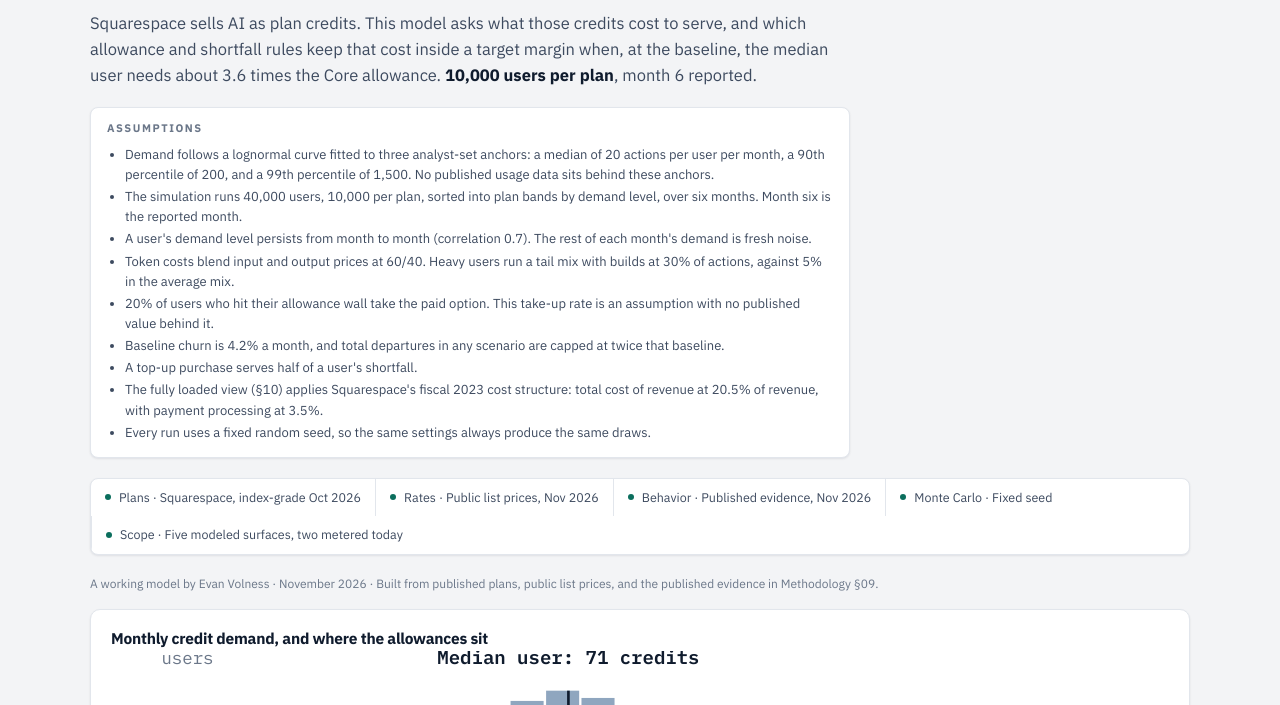
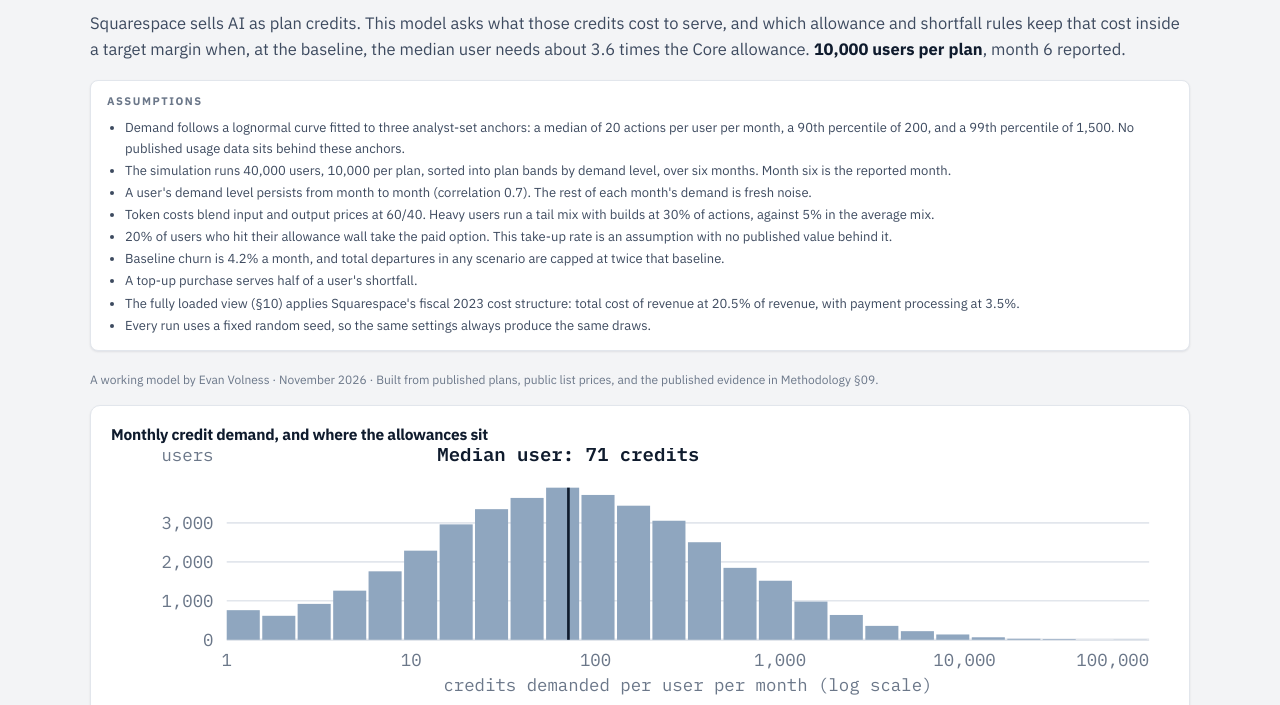
Before and after one commit to evoln47/ai-credit-economics-simulator, a plain HTML site: page index.html in a window 1280 px wide. Shown: the part 95-800 px from the top of the page. Drawn offline with Linux system fonts and the light colour scheme.

Commit message:
Make the masthead summary and assumptions box full width; remove the stamp strip below the assumptions box

```diff
--- a/index.html
+++ b/index.html
@@ -41,9 +41,9 @@ a{color:var(--accent)}
 .kicker{display:flex;align-items:center;gap:10px;font-size:11px;letter-spacing:.16em;text-transform:uppercase;color:var(--accent);font-weight:700;margin:0 0 14px}
 .kicker::before{content:"";width:26px;height:2px;background:var(--accent);flex:none}
 h1{font-size:clamp(32px,5vw,44px);font-weight:700;letter-spacing:-.028em;color:var(--ink)}
-.lede{font-size:16.5px;line-height:1.6;color:var(--ink2);max-width:760px;margin:14px 0 18px}
+.lede{font-size:16.5px;line-height:1.6;color:var(--ink2);margin:14px 0 18px}
 .lede strong{color:var(--ink)}
-.assump{margin:0 0 20px;border:1px solid var(--line);border-radius:var(--radius);background:var(--card);box-shadow:var(--shadow);padding:12px 16px;max-width:760px}
+.assump{margin:0 0 20px;border:1px solid var(--line);border-radius:var(--radius);background:var(--card);box-shadow:var(--shadow);padding:12px 16px}
 .assump .assump-h{font-size:11px;letter-spacing:.14em;text-transform:uppercase;color:var(--muted);font-weight:700;margin:0 0 8px}
 .assump ul{margin:0;padding-left:18px;font-size:13px;line-height:1.55;color:var(--ink2)}
 .assump li{margin:2px 0}
@@ -370,13 +370,6 @@ section.fold.fold-open .sec-sub{margin-bottom:16px}
       <li>The fully loaded view (§10) applies Squarespace's fiscal 2023 cost structure: total cost of revenue at 20.5% of revenue, with payment processing at 3.5%.</li>
       <li>Every run uses a fixed random seed, so the same settings always produce the same draws.</li>
     </ul>
-  </div>
-  <div class="stamp">
-    <span>Plans · Squarespace, index-grade Oct 2026</span>
-    <span>Rates · Public list prices, Nov 2026</span>
-    <span>Behavior · Published evidence, Nov 2026</span>
-    <span>Monte Carlo · Fixed seed</span>
-    <span>Scope · Five modeled surfaces, two metered today</span>
   </div>
   <p class="src">A working model by Evan Volness · November 2026 · Built from published plans, public list prices, and the published evidence in Methodology §09.</p>
   <div class="card" id="topHistCard" style="margin-top:16px">
```
